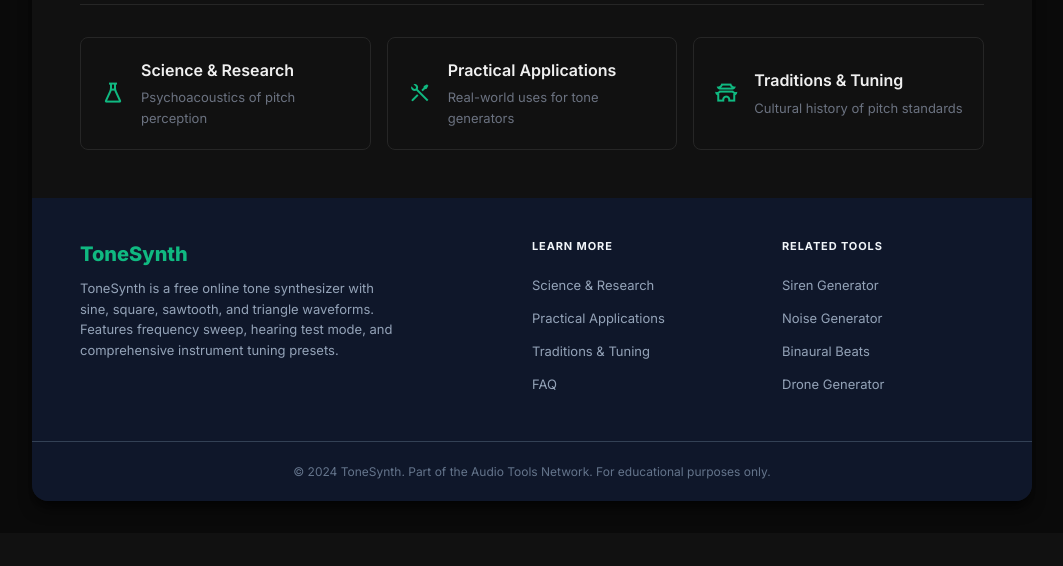
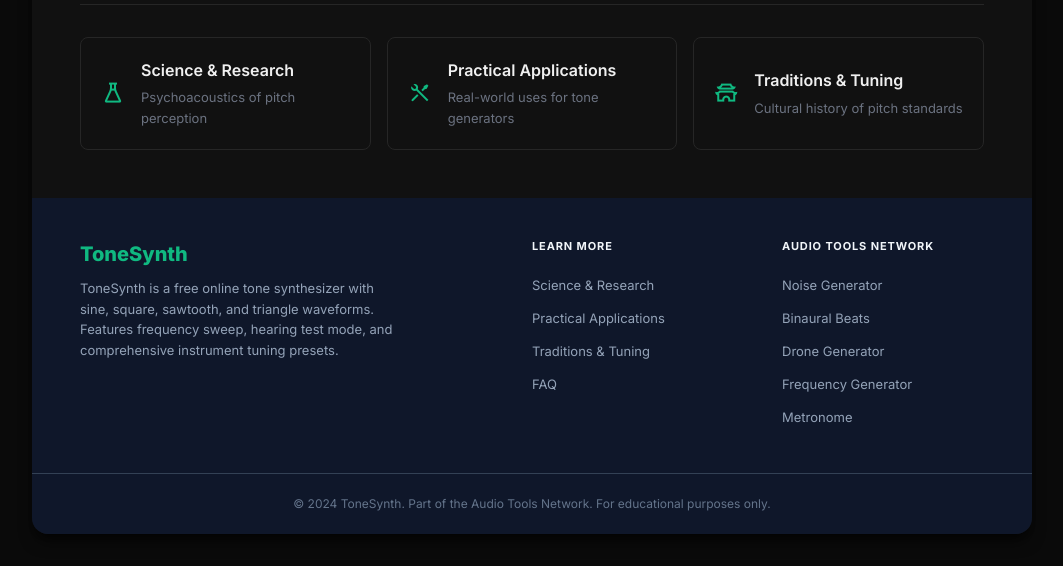
Before and after one commit to bberg/tone-generator, a Flask app: page /faq in a window 1280 px wide. Shown: the part 2267-2833 px from the top of the page, without its empty margins (108-1171 px from the left). Before the commit the page ends 2771 px from the top, so only its background shows below. Run offline with Flask 3, Linux system fonts and the light colour scheme.

Commit message:
Add Audio Tools Network cross-links in footer
Co-Authored-By: Claude Opus 4.5 <noreply@anthropic.com>

```diff
--- a/templates/base.html
+++ b/templates/base.html
@@ -61,11 +61,12 @@
                     <a href="/faq">FAQ</a>
                 </div>
                 <div class="footer-related">
-                    <h4>Related Tools</h4>
-                    <a href="https://sirengenerator.com" target="_blank">Siren Generator</a>
+                    <h4>Audio Tools Network</h4>
                     <a href="https://focushum.com" target="_blank">Noise Generator</a>
                     <a href="https://binauralhq.com" target="_blank">Binaural Beats</a>
                     <a href="https://omtones.com" target="_blank">Drone Generator</a>
+                    <a href="https://testtones.com" target="_blank">Frequency Generator</a>
+                    <a href="https://metronomely.com" target="_blank">Metronome</a>
                 </div>
             </div>
             <div class="footer-bottom">
```
